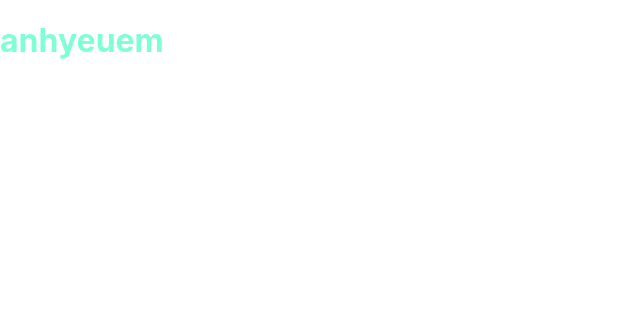
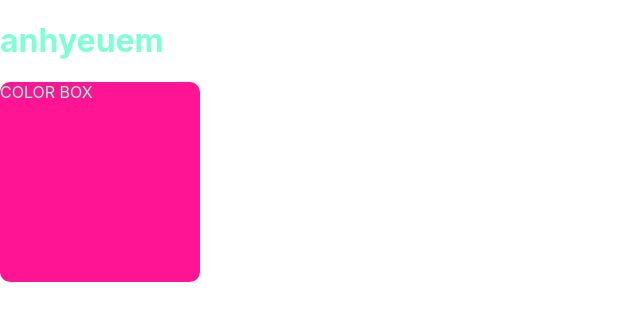
Before and after one commit to nguyenmanhtu231199/hook, a React (Create React App) app: page / in a window 1280 px wide. Shown: the top 320 px of the page, without its empty margins (0-640 px from the left). Built offline with nearby package versions, Linux system fonts and the light colour scheme.

Commit message:
color-box

```diff
--- a/src/App.js
+++ b/src/App.js
@@ -1,10 +1,12 @@
 import logo from './logo.svg';
 import './App.scss';
+import ColorBox from './components/ColorBox';
 
 function App() {
   return (
     <div className="app">
       <h1>anhyeuem</h1>
+      <ColorBox/>
     </div>
   );
 }
--- /dev/null
+++ b/src/components/ColorBox/index.jsx
@@ -0,0 +1,36 @@
+import React, { useState } from 'react';
+import PropTypes from 'prop-types';
+import { getNodeText } from '@testing-library/react';
+import './style.scss';
+
+ColorBox.propTypes = {
+
+};
+function getRandomColor(){
+    const COLOR_LIST = ['deeppink','green','yellow','black','blue'];
+    const randomIndex = Math.trunc(Math.random()*5);
+    return COLOR_LIST[randomIndex];
+}
+function ColorBox() {
+
+    const [color,setColor] = useState(() => {
+        const initColor =localStorage.getItem('box_color') || 'deeppink';
+        return initColor;
+    });
+    function handleBoxClick(){
+        const newColor = getRandomColor();
+        setColor(newColor);
+        localStorage.setItem('box_color',newColor);
+        }
+    return (
+        <div className="Color-box"
+        style={{backgroundColor:color}}
+        onClick={handleBoxClick}
+        >
+          COLOR BOX
+
+        </div>
+    );
+}
+
+export default ColorBox;
--- /dev/null
+++ b/src/components/ColorBox/style.scss
@@ -0,0 +1,8 @@
+.Color-box{
+    height: 200px;
+    width: 200px;
+    display: inline-block;
+    border-radius: 10px;
+    transition: all 0,5s ease-in-out 0s ;
+    cursor: pointer;
+}
```
